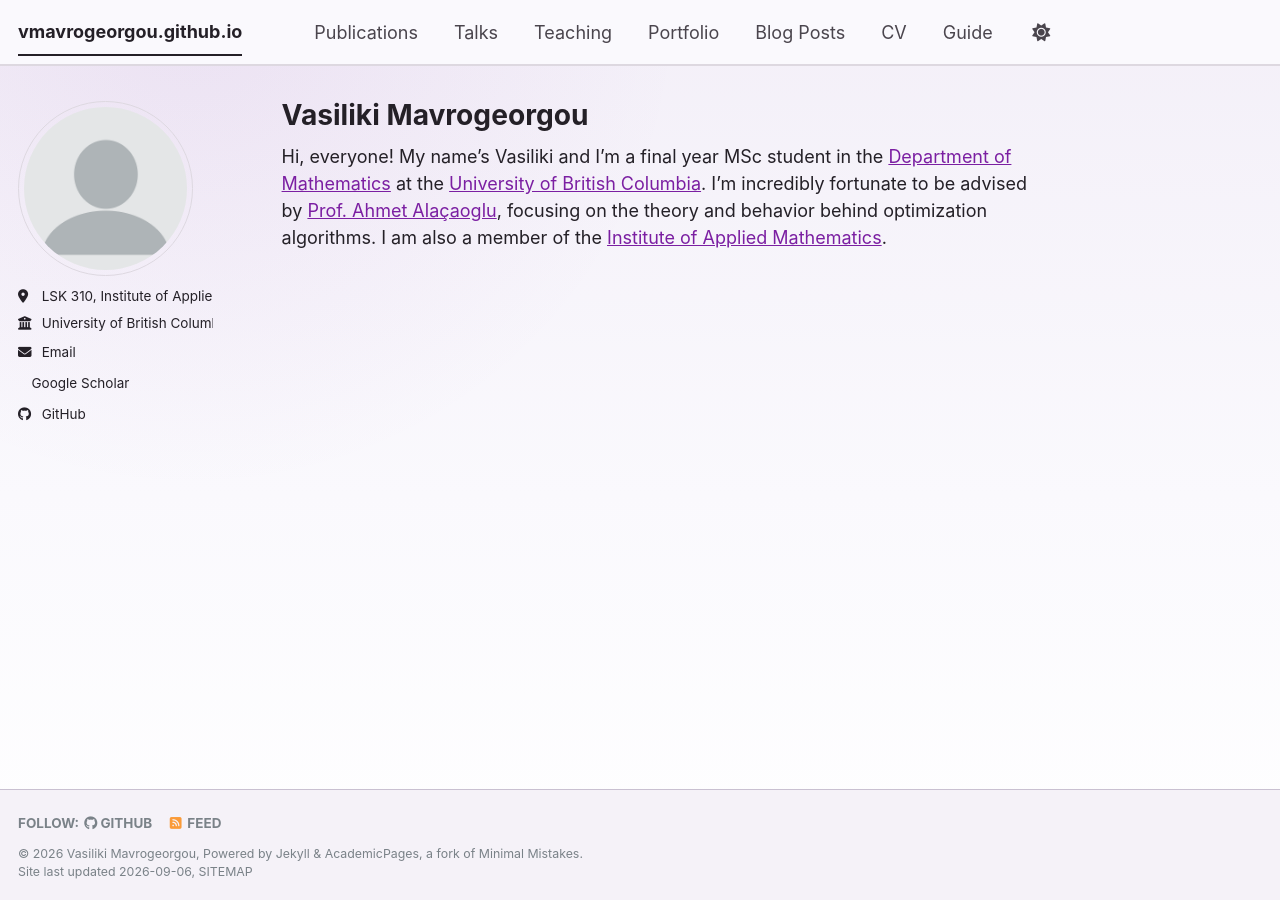
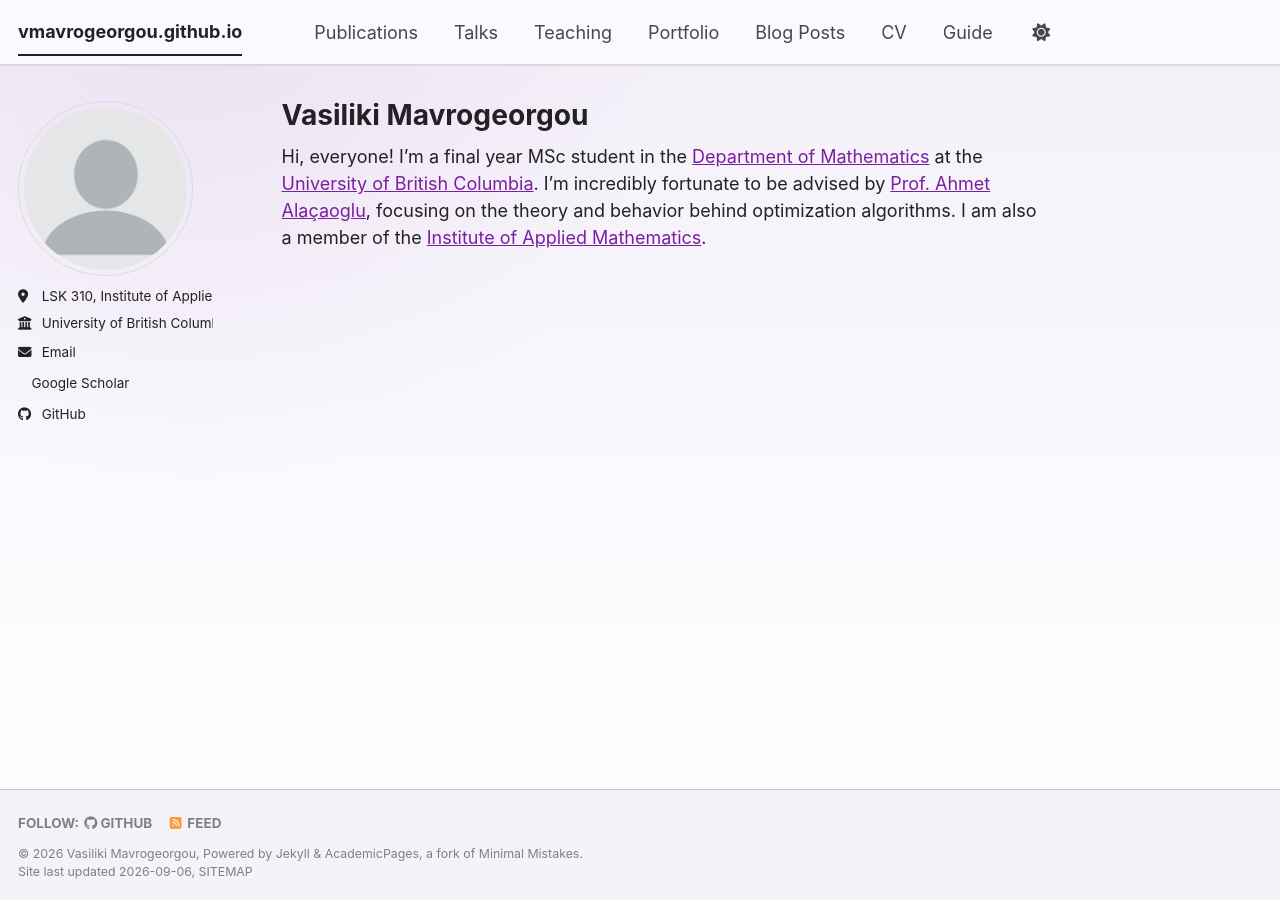
Before and after one commit to vmavrogeorgou/vmavrogeorgou.github.io, a Jekyll site: the page built from _pages/about.md, in a window 1280 px wide. Built offline with Jekyll 4.4.1, drawn with Linux system fonts in a browser that asks for light colours; a style sheet for code colours, icons or effects is not loaded.

Commit message:
Remove personal name from about page

```diff
--- a/_pages/about.md
+++ b/_pages/about.md
@@ -7,7 +7,7 @@ redirect_from:
   - /about.html
 ---
 
-Hi, everyone! My name's Vasiliki and I'm a final year MSc student in the [Department of Mathematics](https://www.math.ubc.ca/) at the [University of British Columbia](https://www.ubc.ca/). I'm incredibly fortunate to be advised by [Prof. Ahmet Alaçaoglu](https://ahmetalacaoglu.github.io/), focusing on the theory and behavior behind optimization algorithms. I am also a member of the [Institute of Applied Mathematics](https://www.iam.ubc.ca/).
+Hi, everyone! I'm a final year MSc student in the [Department of Mathematics](https://www.math.ubc.ca/) at the [University of British Columbia](https://www.ubc.ca/). I'm incredibly fortunate to be advised by [Prof. Ahmet Alaçaoglu](https://ahmetalacaoglu.github.io/), focusing on the theory and behavior behind optimization algorithms. I am also a member of the [Institute of Applied Mathematics](https://www.iam.ubc.ca/).
 
 <!-- This is the front page of a website that is powered by the [Academic Pages template](https://github.com/academicpages/academicpages.github.io) and hosted on GitHub pages. [GitHub pages](https://pages.github.com) is a free service in which websites are built and hosted from code and data stored in a GitHub repository, automatically updating when a new commit is made to the repository. This template was forked from the [Minimal Mistakes Jekyll Theme](https://mmistakes.github.io/minimal-mistakes/) created by Michael Rose, and then extended to support the kinds of content that academics have: publications, talks, teaching, a portfolio, blog posts, and a dynamically-generated CV. Incidentally, these same features make it a great template for anyone that needs to show off a professional template!
 
```
